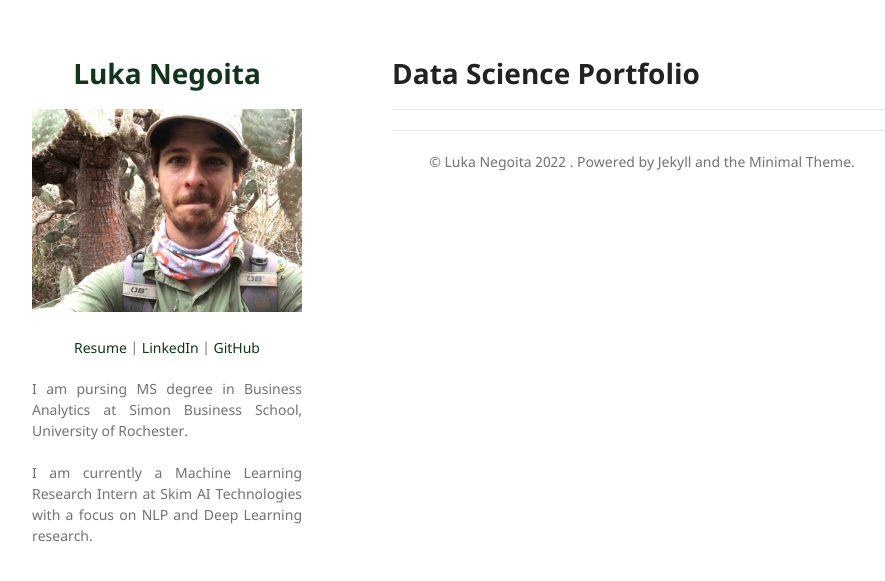
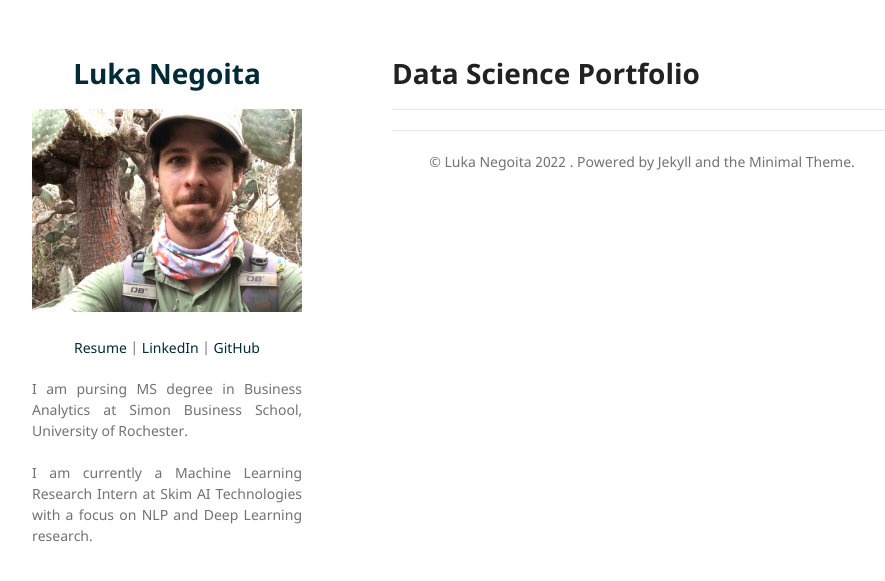
Before and after one commit to LukaNeg/LukaNeg.github.io, a Jekyll site: the page built from index.md, in a window 1280 px wide. Shown: the top 581 px of the page, without its empty margins (178-1063 px from the left). Built offline with Jekyll 4.4.1, drawn with Linux system fonts in a browser that asks for light colours; our own code applies the rules of GitHub Pages for plain Markdown files.

Commit message:
undo name color

```diff
--- a/_sass/jekyll-theme-minimal.scss
+++ b/_sass/jekyll-theme-minimal.scss
@@ -35,12 +35,12 @@ h3, h4, h5, h6 {
 }
 
 a {
-  color:#10351c;
+  color:#002b37;
   text-decoration:none;
 }
 
 a:hover, a:focus {
-  color:#47564b;
+  color:#069;
   font-weight: bold;
 }
 
```
